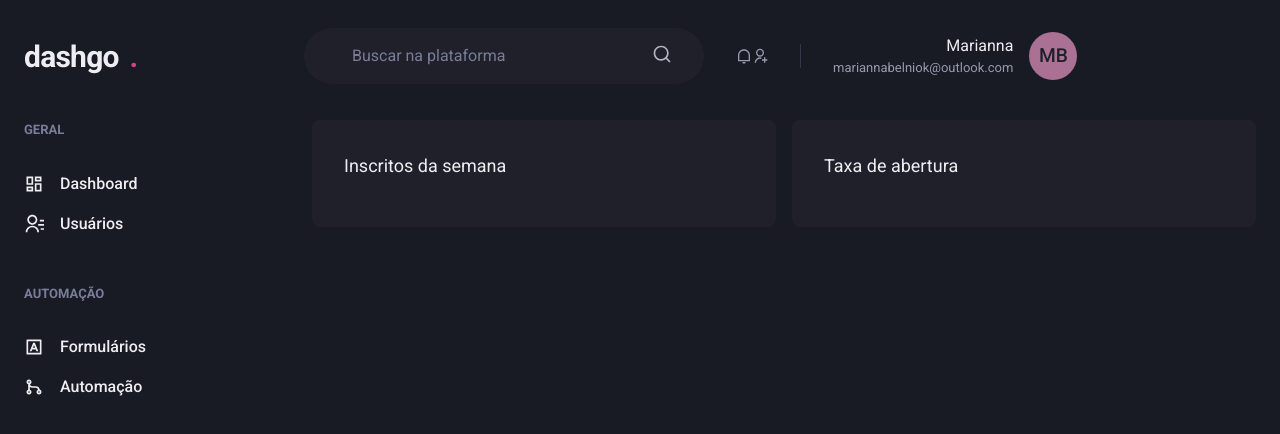
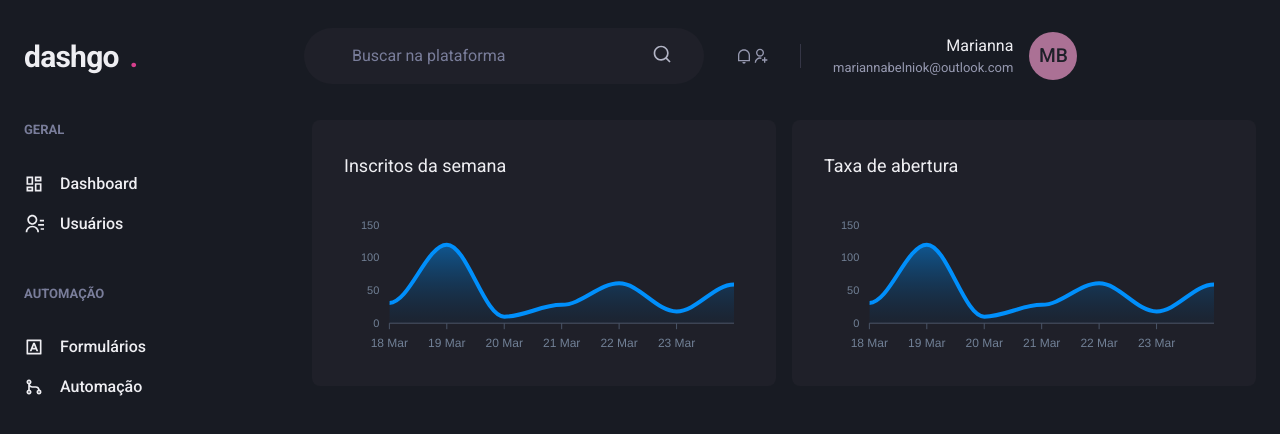
Before and after one commit to MariBelniok/dashgo, a Next.js app: page /dashboard in a window 1280 px wide. Shown: the top 434 px of the page. Built offline with nearby package versions, Linux system fonts and the light colour scheme.

Commit message:
dashboard style completed

```diff
--- a/src/pages/dashboard.tsx
+++ b/src/pages/dashboard.tsx
@@ -1,6 +1,63 @@
-import { Box, Flex, SimpleGrid, Text } from "@chakra-ui/react";
+import { Box, Flex, SimpleGrid, Text, theme } from "@chakra-ui/react";
+import dynamic from 'next/dynamic';
 import { Header } from "../components/Header";
 import { Sidebar } from "../components/Sidebar";
+
+const Chart = dynamic(() => import('react-apexcharts'),{
+    ssr: false //desativa o server side rendering do chart, pois ele só carrega na camada do browser
+});
+
+const options = {
+    chart: {
+        toolbar: {
+            show: false
+        },
+        zoom: {
+            enabled: false
+        },
+        foreColor: theme.colors.gray[500]
+    },
+    grid: {
+        show: false,
+    },
+    dataLabels: {
+        enabled: false
+    },
+    tooltip: {
+        enabled: false
+    },
+    xaxis: {
+        type: 'datetime',
+        axisBorder: {
+            color: theme.colors.gray[600]
+        },
+        axisTicks: {
+            color: theme.colors.gray[600]
+        },
+        categories: [
+            '2021-03-18T00:00:00.000Z',
+            '2021-03-19T00:00:00.000Z',
+            '2021-03-20T00:00:00.000Z',
+            '2021-03-21T00:00:00.000Z',
+            '2021-03-22T00:00:00.000Z',
+            '2021-03-23T00:00:00.000Z',
+            '2021-03-24T00:00:00.000Z'
+        ]
+    },
+    fill: {
+        opacity: 0.3,
+        type: 'gradient',
+        gradient: {
+            shade: 'dark',
+            opacityFrom: 0.7,
+            opacityTo: 0.3
+        }
+    }
+};
+
+const series = [
+    { name: 'series1', data: [31, 120, 10, 28, 61, 18, 59] }
+];
 
 export default function Dashboard() {
     return (
@@ -18,15 +75,27 @@
             >
                 <Sidebar />
                 <SimpleGrid flex="1" gap="4" minChildWidth="320px" alignItems="flex-start">
-                    <Box p="8" bg="gray.800" borderRadius={8}>
+                    <Box p="8" bg="gray.800" borderRadius={8} pb="4">
                         <Text fontSize="lg" mb="4">
                             Inscritos da semana
                         </Text>
+                        <Chart
+                            options={options}
+                            series={series}
+                            type="area"
+                            height={160}
+                        />
                     </Box>
-                    <Box p="8" bg="gray.800" borderRadius={8}>
+                    <Box p="8" bg="gray.800" borderRadius={8} pb="4">
                         <Text fontSize="lg" mb="4">
                             Taxa de abertura
                         </Text>
+                        <Chart
+                            options={options}
+                            series={series}
+                            type="area"
+                            height={160}
+                        />
                     </Box>
                 </SimpleGrid>
             </Flex>
```
